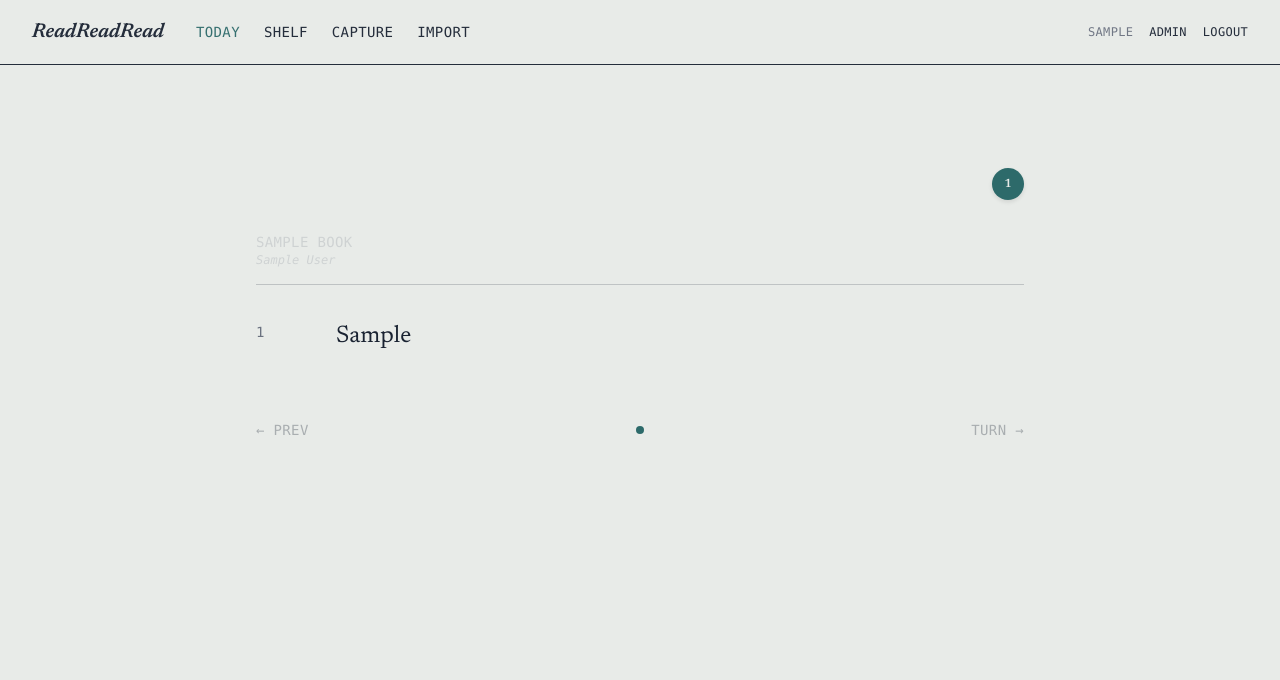
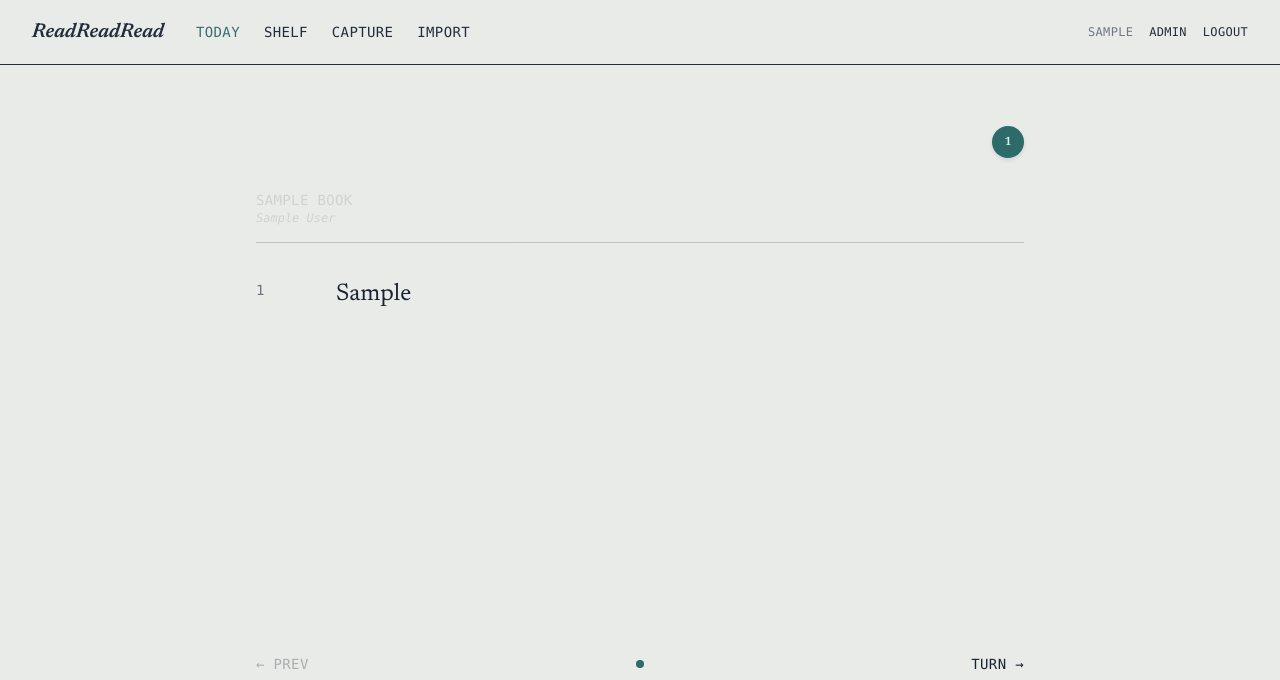
Before and after one commit to kunjzk/quotes-app, a Django app: page /quotes/ in a window 1280 px wide. Shown: the top 680 px of the page. Run offline with Django 5.2, Linux system fonts and the light colour scheme; a user stored in the database is signed in; tables that the repository leaves empty hold one stand-in row (values such as "Sample post"); parts of the project's set-up code (start-up, migrations or seed data) failed here and were passed over; some libraries are stand-ins or nearby versions.

Commit message:
Fix page turning on Today screen - move navigation outside pages (#8)
Problem:
- Clicking 'next' didn't show the next quote
- Navigation buttons were hidden inside each quote-page div
- Multiple button instances with conflicting disabled states
- Event listeners weren't working correctly

Solution:
- Moved navigation buttons OUTSIDE the quote pages to global level
- Changed from multiple .next-button/.prev-button to single #next-button/#prev-button
- Added dynamic button state updates in showPage()
- Fixed querySelector to be more specific (.quote-page[data-page])
- Event listeners now target single buttons by ID

Result:
- Page turning now works correctly
- Quotes properly show/hide when navigating
- Button states update dynamically based on current page
- Touch, swipe, and keyboard navigation all work

Co-authored-by: Cursor Agent <cursoragent@cursor.com>

```diff
--- a/quotesapp/quotes/templates/quotes/today.html
+++ b/quotesapp/quotes/templates/quotes/today.html
@@ -50,17 +50,21 @@
                         </blockquote>
                     </div>
                 </div>
+            </div>
+            {% endfor %}
+        </div>
 
-                    <!-- Navigation -->
+        <!-- Global Navigation (outside quote pages) -->
         <div class="mt-16 flex justify-between items-center">
             <button
-                            class="prev-button font-mono text-sm uppercase tracking-wide hover:text-teal transition-colors"
-                            {% if forloop.first %}disabled style="opacity: 0.3; cursor: not-allowed;"{% endif %}>
+                id="prev-button"
+                class="font-mono text-sm uppercase tracking-wide hover:text-teal transition-colors"
+                style="opacity: 0.3; cursor: not-allowed;">
                 ← prev
             </button>
 
             <div class="flex space-x-2">
-                            {% for q in quotes %}
+                {% for quote in quotes %}
                 <div class="page-indicator w-2 h-2 rounded-full transition-all"
                      data-page="{{ forloop.counter0 }}"
                      style="background-color: {% if forloop.first %}var(--teal){% else %}var(--grey); opacity: 0.3{% endif %};">
@@ -69,13 +73,10 @@
             </div>
 
             <button
-                            class="next-button font-mono text-sm uppercase tracking-wide hover:text-teal transition-colors turn-button"
-                            {% if forloop.last %}disabled style="opacity: 0.3; cursor: not-allowed;"{% endif %}>
+                id="next-button"
+                class="font-mono text-sm uppercase tracking-wide hover:text-teal transition-colors">
                 turn →
             </button>
-                    </div>
-                </div>
-                {% endfor %}
         </div>
 
             <!-- Total Count -->
```
Lines whose indentation alone changed are shown as unchanged.
